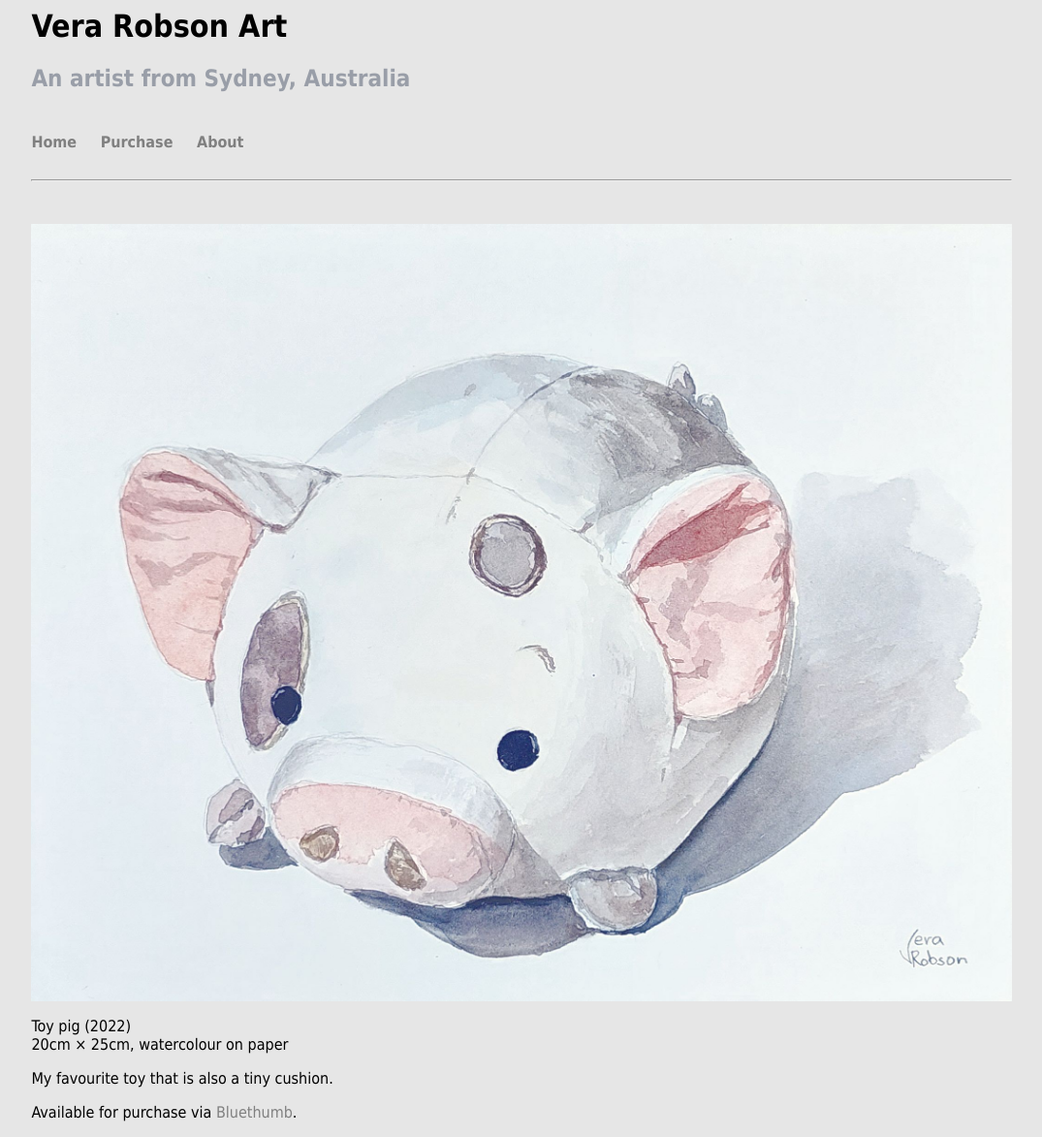
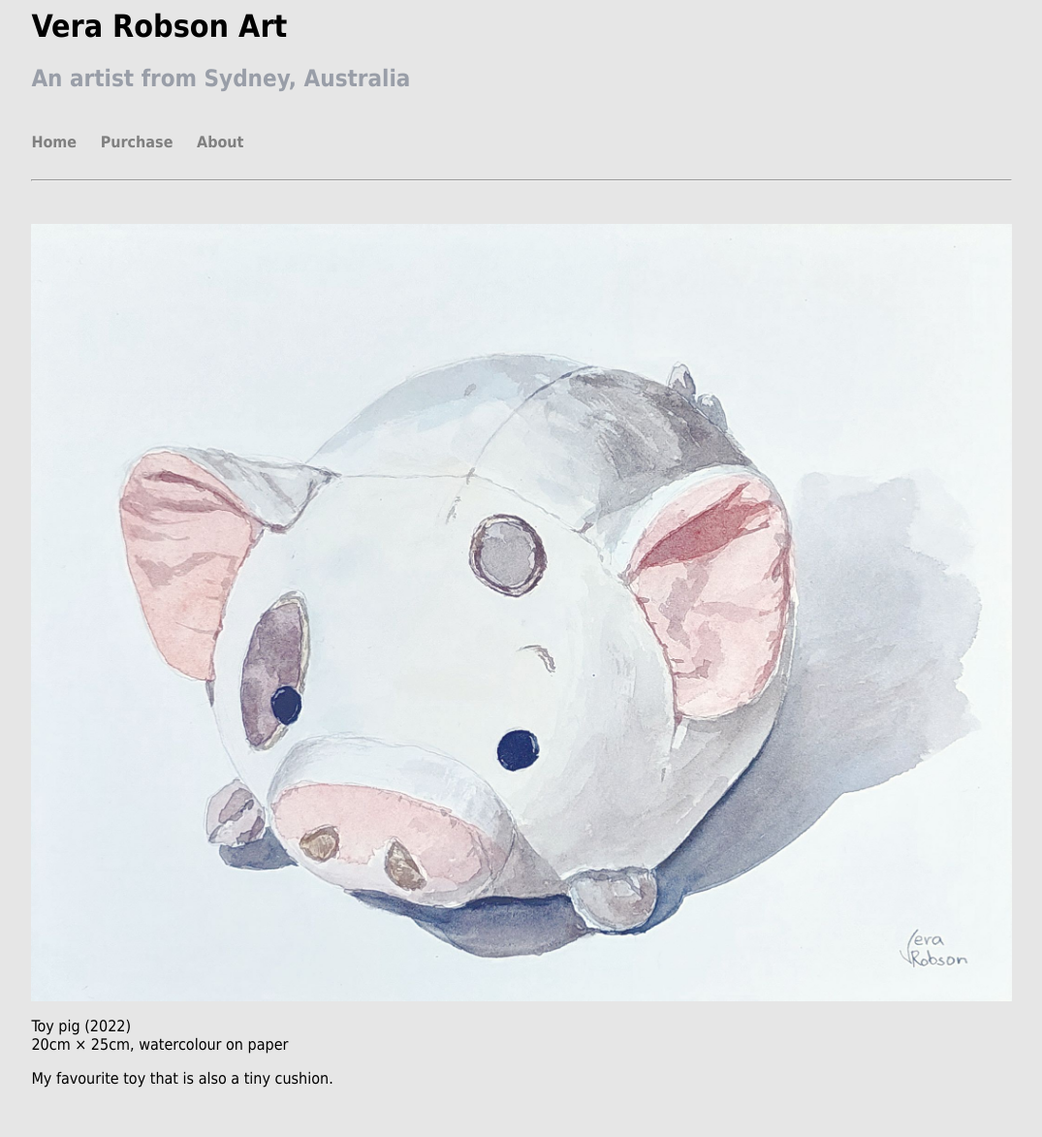
Before and after one commit to verarobsonart/verarobsonart.github.io, a Jekyll site: the page built from _artwork/42252.md, in a window 1280 px wide. Shown: the whole page at 97% size, without its empty margins (102-1177 px from the left). Built offline with Jekyll 4.4.1, drawn with Linux system fonts in a browser that asks for light colours; after the commit the page ends 1138 px from its top, so only the background shows below that.

Commit message:
Update 42252.md

```diff
--- a/_artwork/42252.md
+++ b/_artwork/42252.md
@@ -7,10 +7,6 @@ width: 25cm
 medium: watercolour
 surface: paper
 description: 2022, watercolour on paper
-available: true
-shopname: Bluethumb
-shoplink: https://bluethumb.com.au/vera-robson/Artwork/toy-pig
-frontpage: true
 tags:
   - 2022
   - frontpage
```
